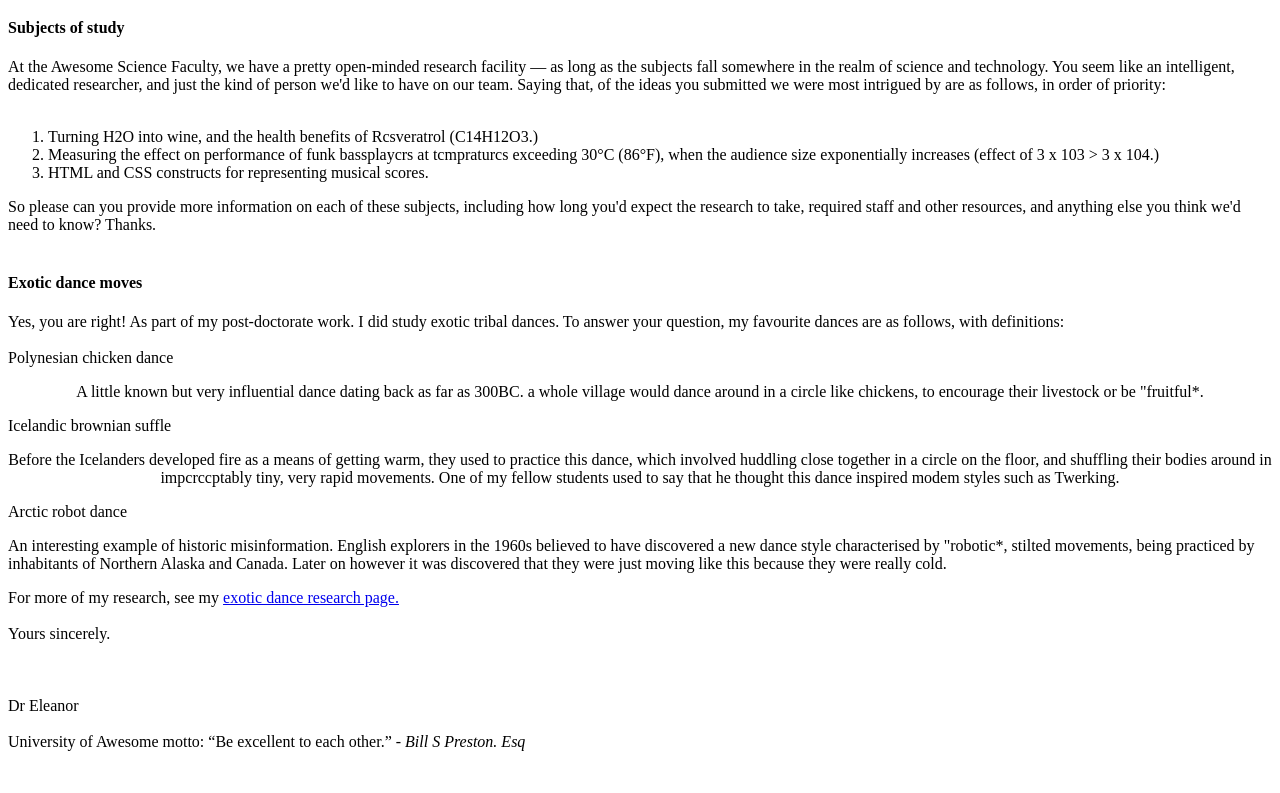
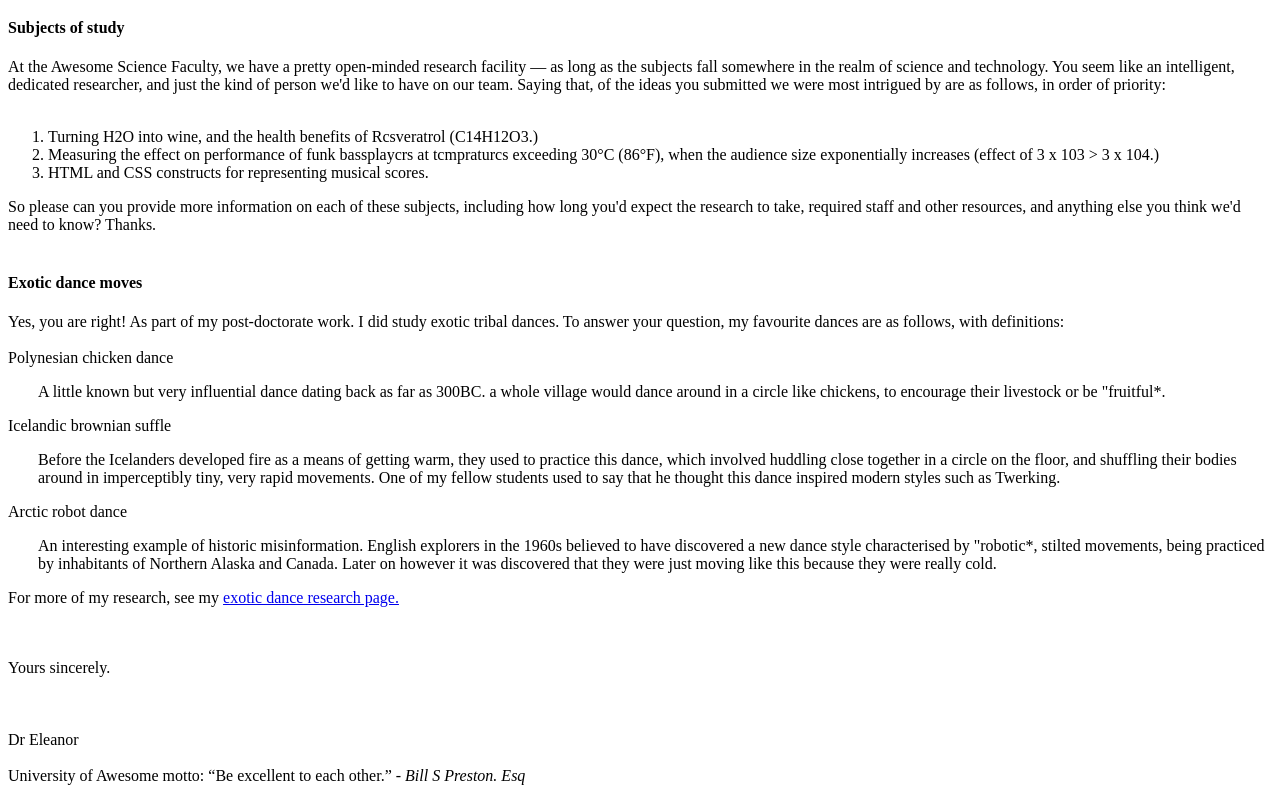
Before and after one commit to PatriciaArias87/GIT-PRUEBA, a plain HTML site: page index.html in a window 1280 px wide. Shown: the part 664-1457 px from the top of the page. Before the commit the page ends 1423 px from the top, so only its background shows below. Drawn offline with Linux system fonts and the light colour scheme.

Commit message:
Update index.html

```diff
--- a/index.html
+++ b/index.html
@@ -4,7 +4,7 @@
     <meta charset="UTF-8">
     <meta name="viewport" content="width=device-width, initial-scale=1.0">
     <title>Document</title>
-</head>
+
         <body>
             <h1> PRÁCTICA CARTA PATRICIA </h1>
 
@@ -66,26 +66,28 @@
                 Polynesian chicken dance<br>
 
                 <p>
-        <p align="center"> A little known but very influential dance dating back as far as 300BC. a whole village would dance around in a circle like chickens, to encourage their livestock or be "fruitful*.
+                    <p style="margin-left: 30px;"> A little known but very influential dance dating back as far as 300BC. a whole village would dance around in a circle like chickens, to encourage their livestock or be "fruitful*.
                 </p>
                 Icelandic brownian suffle
                 <p>
-        <p align="center"> Before the Icelanders developed fire as a means of getting warm, they used to practice this dance, which involved huddling close together in a circle on the floor, and shuffling their bodies around in impcrccptably tiny, very rapid movements. One of my fellow students used to say that he thought this dance inspired modem styles such as Twerking.
-            <br> </p>
+                    <p style="margin-left: 30px;">
+                        Before the Icelanders developed fire as a means of getting warm, they used to practice this dance, which involved huddling close together in a circle on the floor, and shuffling their bodies around in imperceptibly tiny, very rapid movements. One of my fellow students used to say that he thought this dance inspired modern styles such as Twerking.
+                        <br>
+                    </p>
 
                 Arctic robot dance
                 <p>
+                    <p style="margin-left: 30px;">
                 An interesting example of historic misinformation. English explorers in the 1960s believed to have discovered a new dance style characterised by "robotic*, stilted movements, being practiced by inhabitants of Northern Alaska and Canada. Later on however it was discovered that they were just moving like this because they were really cold. <br> </p>
-        For more of my research, see my <a href="url">exotic dance research page.</a>
+                For more of my research, see my <a href="url">exotic dance research page.</a></p>
                 <br><br>Yours sincerely.<br><br><br>
 
                 <br>Dr Eleanor <br><br>
                 University of Awesome motto: “Be excellent to each other.” <i>- Bill S Preston. Esq</i>
 
+            </div>
 
 
 
-    </div>
-
 </body>
 </html>
```
Lines whose indentation alone changed are shown as unchanged.
